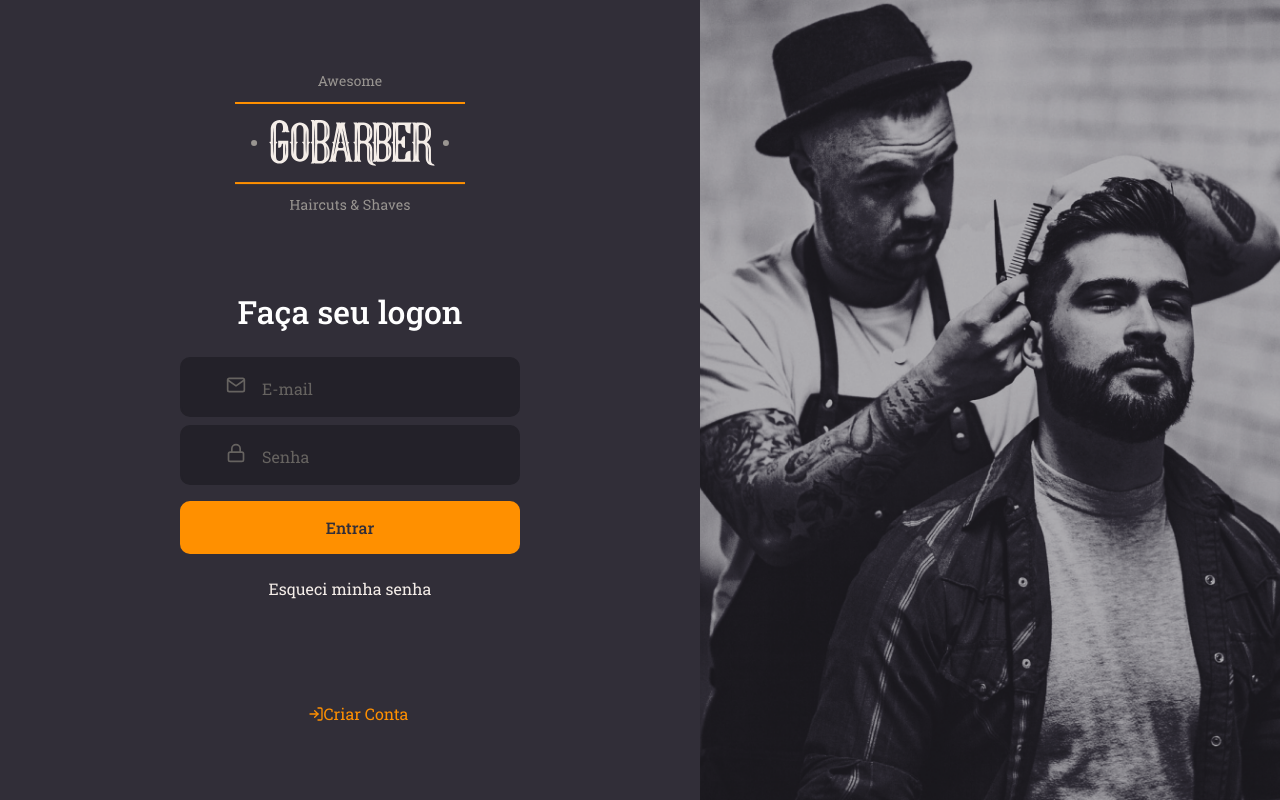
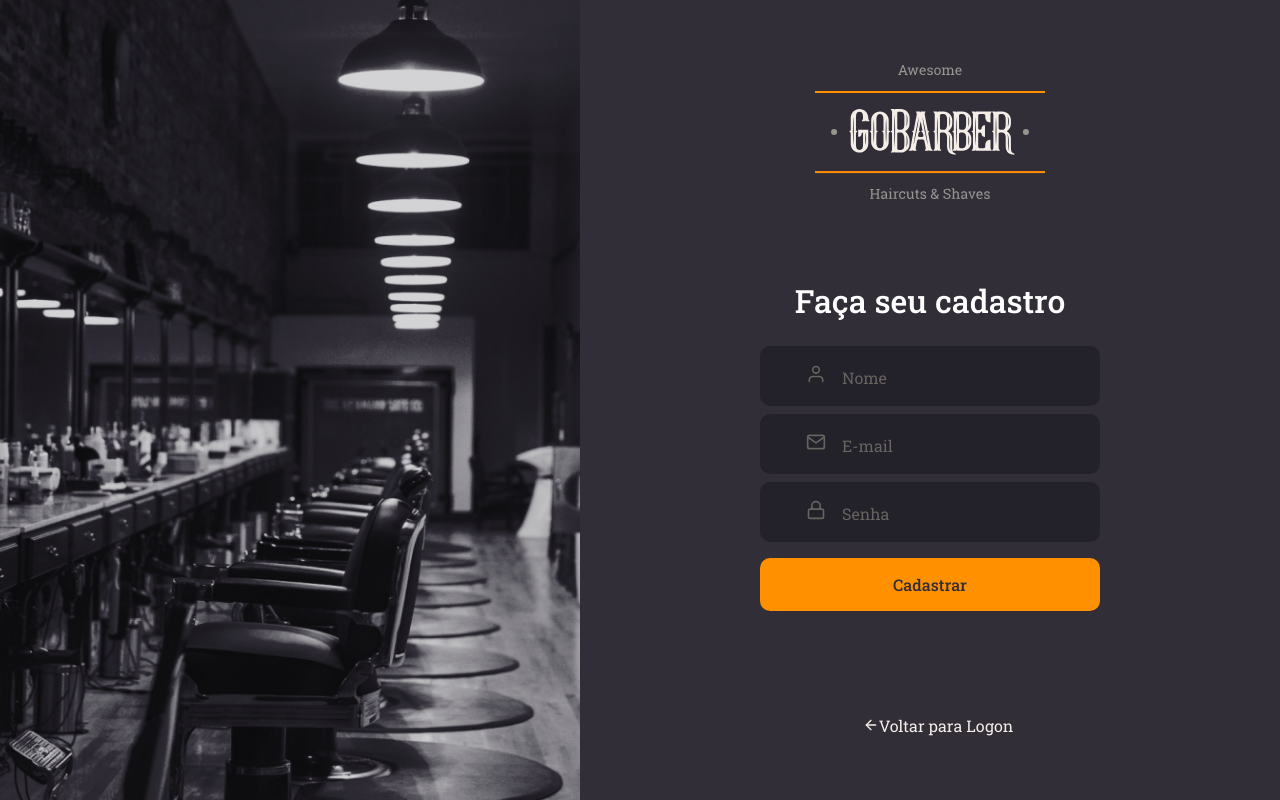
Before and after one commit to helenapaixao/GoBarberWebV2, a React (Create React App) app: page / in a window 1280 px wide. Built offline with nearby package versions, Linux system fonts and the light colour scheme.

Commit message:
pagina de cadastro:ok

```diff
--- a/src/App.tsx
+++ b/src/App.tsx
@@ -1,5 +1,6 @@
 import React from 'react';
-import SignIn from './pages/SignIn'
+import SignIn from './pages/SignIn';
+import SignUp from './pages/SignUp';
 import GlobalStyle from '../src/styles/global';
 
 
@@ -7,7 +8,7 @@
 function App() {
   return (
       <>
-      <SignIn/>
+      <SignUp/>
       <GlobalStyle/>
       </>
   )
--- /dev/null
+++ b/src/pages/SignUp/index.tsx
@@ -0,0 +1,30 @@
+import React from 'react';
+import { Container, Content, Background } from './styles';
+import logo from '../../assets/logo.svg';
+import { FiArrowLeft, FiMail, FiUser, FiLock } from 'react-icons/fi';
+
+import Input from '../../components/Input';
+import Button from '../../components/Button';
+
+const SignUp: React.FC = () => (
+    <Container>
+            <Background/>
+        <Content>
+            <img src={logo} alt="GoBarver" />
+            <form>
+                <h1>Faça seu cadastro</h1>
+                <Input  name="name" icon={FiUser} placeholder="Nome" />
+                <Input name="email" icon={FiMail} type="email" placeholder="E-mail" />
+                <Input name="password" icon={FiLock} type="password" placeholder="Senha"/>
+                <Button type="submit">Cadastrar</Button>
+            </form>
+            <a href="forgot">
+                <FiArrowLeft />
+                Voltar para Logon
+            </a>
+        </Content>
+
+    </Container>
+);
+
+export default SignUp;
--- /dev/null
+++ b/src/pages/SignUp/styles.ts
@@ -0,0 +1,68 @@
+import styled from 'styled-components';
+import signUpBackgroundImg from '../../assets/sign-up-background.png';
+import { shade } from 'polished';
+
+export const Container = styled.div`
+    height: 100vh;
+    display: flex;
+    align-items: stretch;
+`;
+
+export const Content = styled.div`
+    display: flex;
+    place-content: center;
+    flex-direction: column;
+    align-items: center;
+
+    width: 100%;
+    max-width: 700px;
+
+    form {
+        margin: 80px 0;
+        width: 340px;
+        text-align: center;
+        h1 {
+            margin-bottom: 24px;
+        }
+
+
+
+
+
+        a {
+            color: #f4ede8;
+            display: block;
+            margin-top: 24px;
+            text-decoration: none;
+            transition: color 0.2s;
+
+            &:hover {
+                color: ${shade(0.2, '#F4EDE8')};
+            }
+        }
+    }
+
+    > a {
+        color: #F4EDE8;
+        display: block;
+        margin-top: 24px;
+        text-decoration: none;
+        transition: color 0.2s;
+        display: flex;
+        align-items: center;
+
+        &:hover {
+                color: ${shade(0.2, '#F4EDE8')};
+            }
+
+        svg {
+            margin-left: 16px;
+        }
+    }
+`;
+
+export const Background = styled.div`
+    flex: 1;
+    background: url(${signUpBackgroundImg }) no-repeat center;
+    background-size: cover;
+`;
```
Also changed, not shown: src/assets/sign-up-background.png (added).
